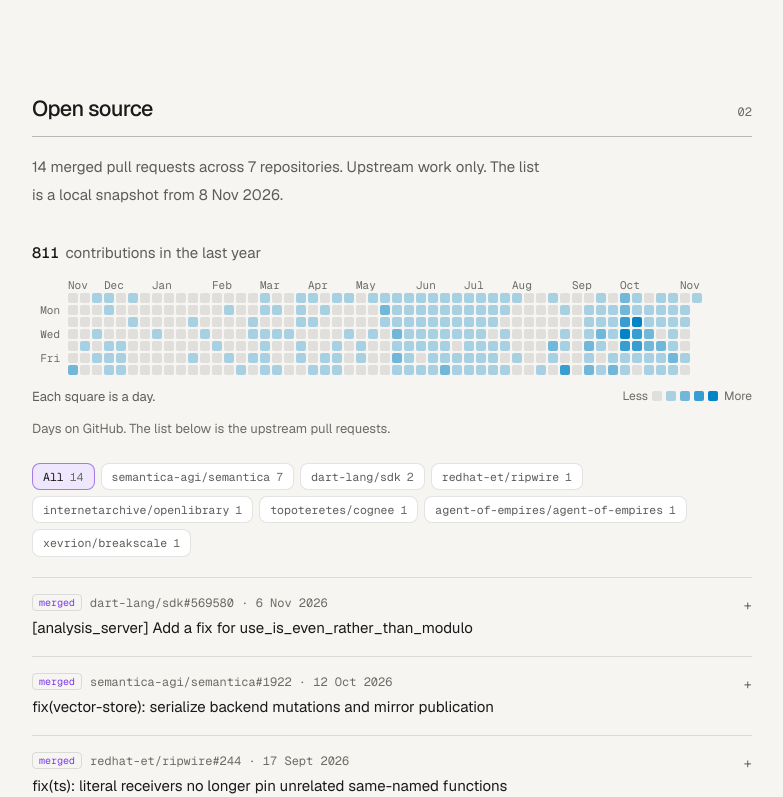
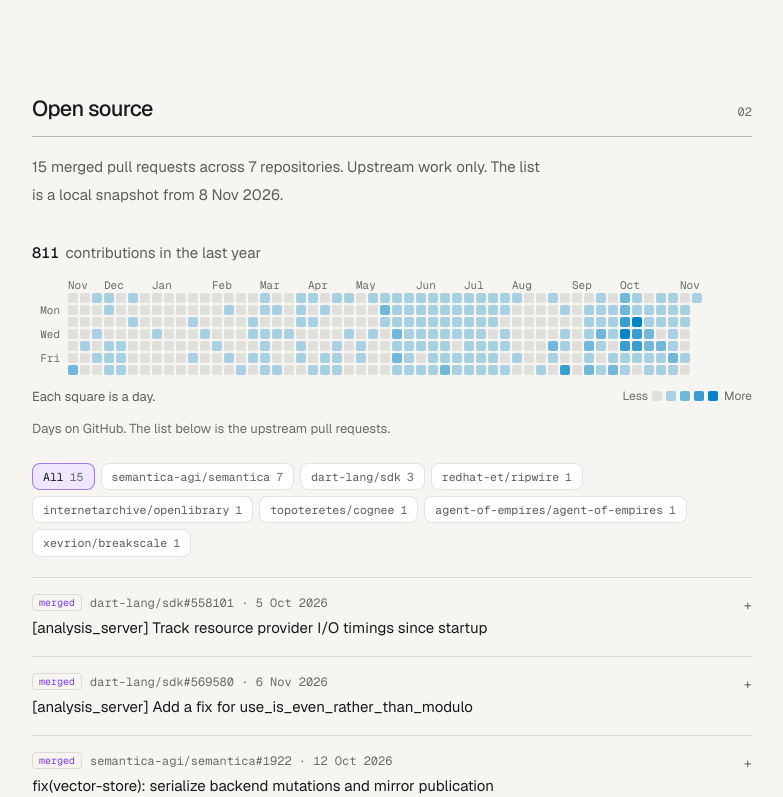
Before and after one commit to csy20/csy20-folio, a Next.js app: page / in a window 1280 px wide. Shown: the part 2000-2797 px from the top of the page, without its empty margins (248-1031 px from the left). Built offline with nearby package versions, Linux system fonts and the light colour scheme.

Commit message:
Show the merged Dart file I/O change on Gerrit.
The review is https://dart-review.googlesource.com/c/sdk/+/558101, listed with the other merged upstream work.

```diff
--- a/src/data/contributions.generated.json
+++ b/src/data/contributions.generated.json
@@ -1,5 +1,5 @@
 {
-  "generatedAt": "2026-11-08T00:00:00.000Z",
+  "generatedAt": "2026-11-08T19:51:10.060Z",
   "author": "csy20",
   "query": "is:pr author:csy20 -user:csy20",
   "sourceUrl": "https://api.github.com/search/issues?q=is%3Apr%20author%3Acsy20%20-user%3Acsy20&per_page=100&sort=updated&order=desc",
@@ -76,13 +76,24 @@
     },
     {
       "repository": "dart-lang/sdk",
-      "number": 64457,
+      "number": 558101,
       "title": "[analysis_server] Track resource provider I/O timings since startup",
-      "url": "https://github.com/dart-lang/sdk/pull/64457",
+      "url": "https://dart-review.googlesource.com/c/sdk/+/558101",
       "state": "closed",
-      "createdAt": "2026-10-01T21:39:25Z",
-      "updatedAt": "2026-10-05T20:35:39Z",
-      "closedAt": "2026-10-05T20:35:39Z",
+      "createdAt": "2026-10-01T21:42:47Z",
+      "updatedAt": "2026-10-05T20:34:19Z",
+      "closedAt": "2026-10-05T20:34:19Z",
+      "mergedAt": "2026-10-05T20:34:19Z"
+    },
+    {
+      "repository": "google-gemini/gemini-cli",
+      "number": 29399,
+      "title": "fix(core): preserve unrelated comments during edits",
+      "url": "https://github.com/google-gemini/gemini-cli/pull/29399",
+      "state": "closed",
+      "createdAt": "2026-09-18T19:23:07Z",
+      "updatedAt": "2026-10-03T01:50:56Z",
+      "closedAt": "2026-10-03T01:50:56Z",
       "mergedAt": null
     },
     {
@@ -95,17 +106,6 @@
       "updatedAt": "2026-10-02T16:08:49Z",
       "closedAt": "2026-10-02T16:08:49Z",
       "mergedAt": "2026-10-02T16:08:49Z"
-    },
-    {
-      "repository": "google-gemini/gemini-cli",
-      "number": 29399,
-      "title": "fix(core): preserve unrelated comments during edits",
-      "url": "https://github.com/google-gemini/gemini-cli/pull/29399",
-      "state": "closed",
-      "createdAt": "2026-09-18T19:23:07Z",
-      "updatedAt": "2026-10-03T01:50:56Z",
-      "closedAt": "2026-10-03T01:50:56Z",
-      "mergedAt": null
     },
     {
       "repository": "gyroflow/gyroflow",
--- a/src/site/ContributionExplorer.tsx
+++ b/src/site/ContributionExplorer.tsx
@@ -14,6 +14,7 @@ import {
 } from "@/data/contributions";
 
 const featuredContributionUrls = [
+  "https://dart-review.googlesource.com/c/sdk/+/558101",
   "https://dart-review.googlesource.com/c/sdk/+/569580",
   "https://github.com/semantica-agi/semantica/pull/1922",
   "https://github.com/redhat-et/ripwire/pull/244",
```
Also changed, not shown: 2 other files (tests, documents, lock files or other folders).
